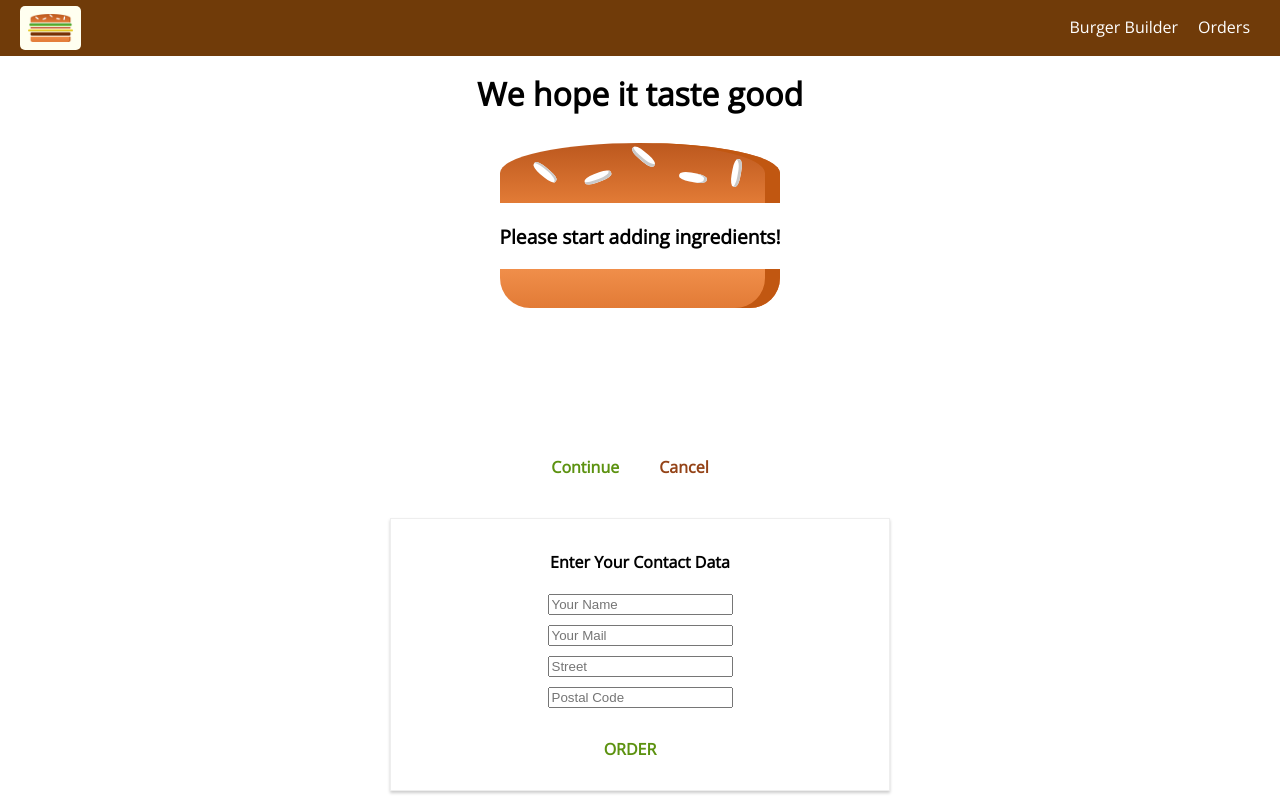
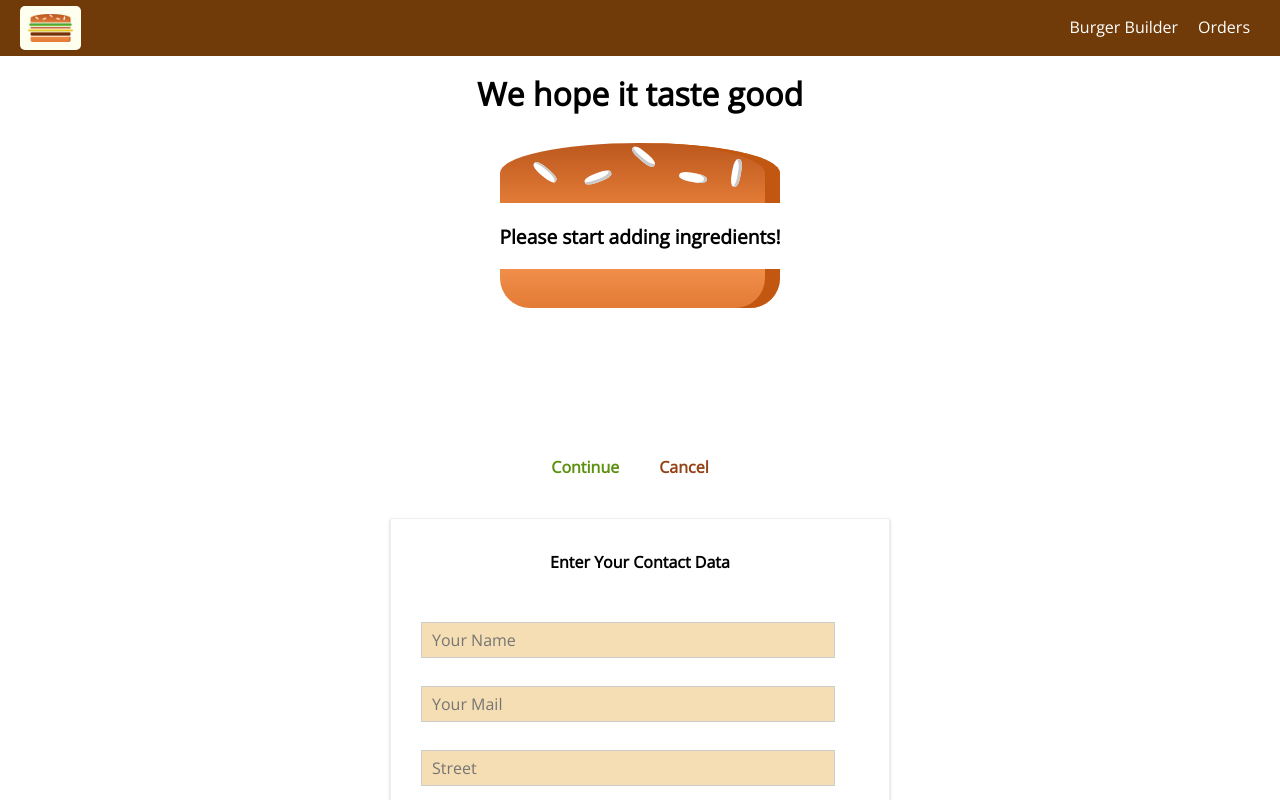
Before and after one commit to xugetsu/Burger-Builder, a React app: page /Checkout/contact-data in a window 1280 px wide. Shown: the top 800 px of the page. Built offline with nearby package versions, Linux system fonts and the light colour scheme.

Commit message:
Creating a Custom Dynamic Input Component

```diff
--- /dev/null
+++ b/src/components/UI/Input/Input.css
@@ -0,0 +1,23 @@
+.Input{
+    width: 90%;
+    padding: 10px;
+    box-sizing: border-box;
+}
+
+.Label{
+    font-weight: bold;
+    display: block;
+    margin-bottom: 8px;
+}
+.InputElement{
+    outline: none;
+    background-color: wheat;
+    font:inherit;
+    padding: 6px 10px;
+    border: 1px solid #ccc;
+    width: 100%;
+    display: block;
+}
+.InputElement:focus{
+    background-color: aquamarine;
+}
--- /dev/null
+++ b/src/components/UI/Input/Input.js
@@ -0,0 +1,20 @@
+import React from 'react';
+import classes from './Input.css'
+
+const input = (props) => {
+
+        let inputElement = null;
+        switch (props.inputtype) {
+            case 'input':     inputElement = <input className={classes.InputElement} {...props}/>;     break;
+            case 'textarea':  inputElement = <textarea className={classes.InputElement} {...props}/>;  break;
+            default:          inputElement = <input className={classes.InputElement} {...props}/>;     break;
+        }
+        return(
+             <div className={classes.Input}>
+                <label className={classes.Label} >{props.label}</label>
+                {inputElement}
+             </div>
+        );
+}
+
+export default input;
--- a/src/containers/Checkout/ContactData/ContactData.css
+++ b/src/containers/Checkout/ContactData/ContactData.css
@@ -7,10 +7,12 @@
     padding: 10px;
     box-sizing: border-box;
 }
-.ContactData form input{
-    display: block;
-    margin: 10px auto;
+.ContactData form{
+    padding: 10px;
+    width: 100%;
+    box-sizing: border-box;
 }
+
 @media(min-width: 600px){
     .ContactData{
         width: 500px;
--- a/src/containers/Checkout/ContactData/ContactData.jsx
+++ b/src/containers/Checkout/ContactData/ContactData.jsx
@@ -3,7 +3,7 @@
 import classes from './ContactData.css';
 import axios from '../../../axios-orders';
 import Spinner from '../../../components/UI/Spinner/Spinner';
-
+import Input from '../../../components/UI/Input/Input';
 class ContactData extends Component {
     state = {
         purchaseLoading:false,
@@ -45,10 +45,10 @@
     render(){
         //console.log('[ContactData]',this.props);
         let data = (<form>
-                        <input type='text' name='name' placeholder='Your Name' />
-                        <input type='email' name='email' placeholder='Your Mail' />
-                        <input type='text' name='street' placeholder='Street' />
-                        <input type='text' name='postal' placeholder='Postal Code' />
+                        <Input inputtype='text' name='name' placeholder='Your Name' />
+                        <Input inputtype='email' name='email' placeholder='Your Mail' />
+                        <Input inputtype='text' name='street' placeholder='Street' />
+                        <Input inputtype='text' name='postal' placeholder='Postal Code' />
                         <Button btnType='Success' clicked = {this.orderHandler} >ORDER</Button>
                     </form>);
         if(this.state.purchaseLoading){
```
